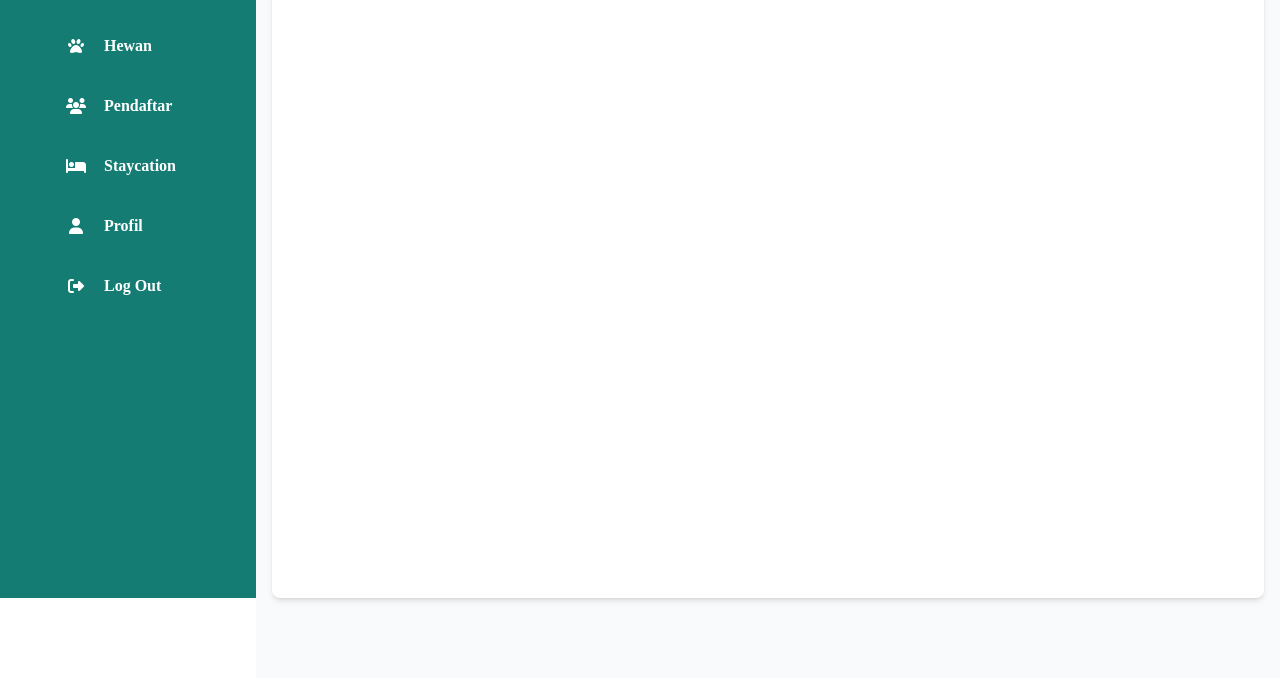
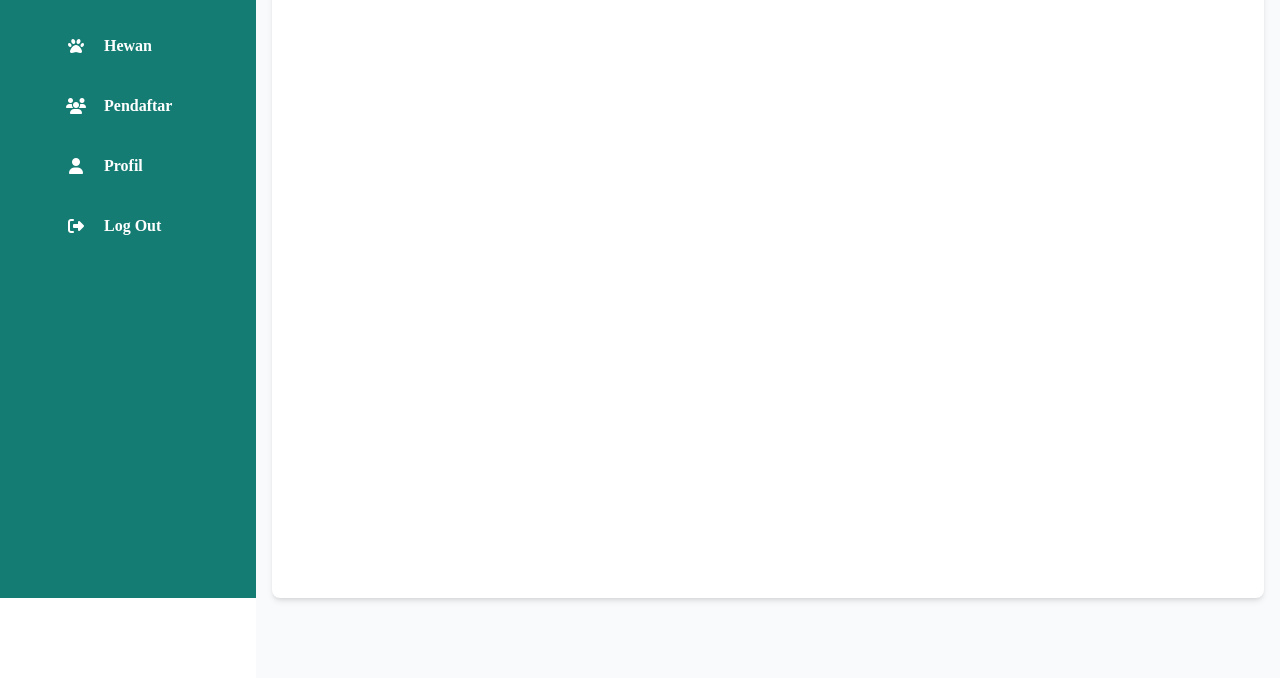
Before and after one commit to tgrsnts/ananta-farm, a Laravel app: page /admin in a window 1280 px wide. Shown: the part 202-880 px from the top of the page. Run offline with Laravel 12, Linux system fonts and the light colour scheme; style sheets or scripts are compiled from the project's sources; some libraries are stand-ins or nearby versions.

Commit message:
hapus staycation dari sidebar

```diff
--- a/resources/views/admin/layout/partials/sidebar.blade.php
+++ b/resources/views/admin/layout/partials/sidebar.blade.php
@@ -37,12 +37,12 @@
         Pendaftar
     </a>
 
-    <a href="/admin/staycation" class="{{ $currentRoute == 'admin/staycation' ? 'text-green-normal bg-white' : 'text-white' }} font-poppins font-semibold flex items-center w-full py-4 pl-16 pr-8 leading-tight transition-all rounded-r-lg outline-none text-start hover:bg-white hover:text-green-normal focus:bg-white focus:text-green-normal active:bg-white active:text-green-normal">
+    {{-- <a href="/admin/staycation" class="{{ $currentRoute == 'admin/staycation' ? 'text-green-normal bg-white' : 'text-white' }} font-poppins font-semibold flex items-center w-full py-4 pl-16 pr-8 leading-tight transition-all rounded-r-lg outline-none text-start hover:bg-white hover:text-green-normal focus:bg-white focus:text-green-normal active:bg-white active:text-green-normal">
         <div class="flex w-6 h-6 mr-4 items-center justify-center">
             <i class="fa-solid fa-bed"></i>
         </div>
         Staycation
-    </a>
+    </a> --}}
 
     <a href="/admin/profile" class="{{ $currentRoute == 'admin/staycation' ? 'text-green-normal bg-white' : 'text-white' }} font-poppins font-semibold flex items-center w-full py-4 pl-16 pr-8 leading-tight transition-all rounded-r-lg outline-none text-start hover:bg-white hover:text-green-normal focus:bg-white focus:text-green-normal active:bg-white active:text-green-normal">
         <div class="flex w-6 h-6 mr-4 items-center justify-center">
```
